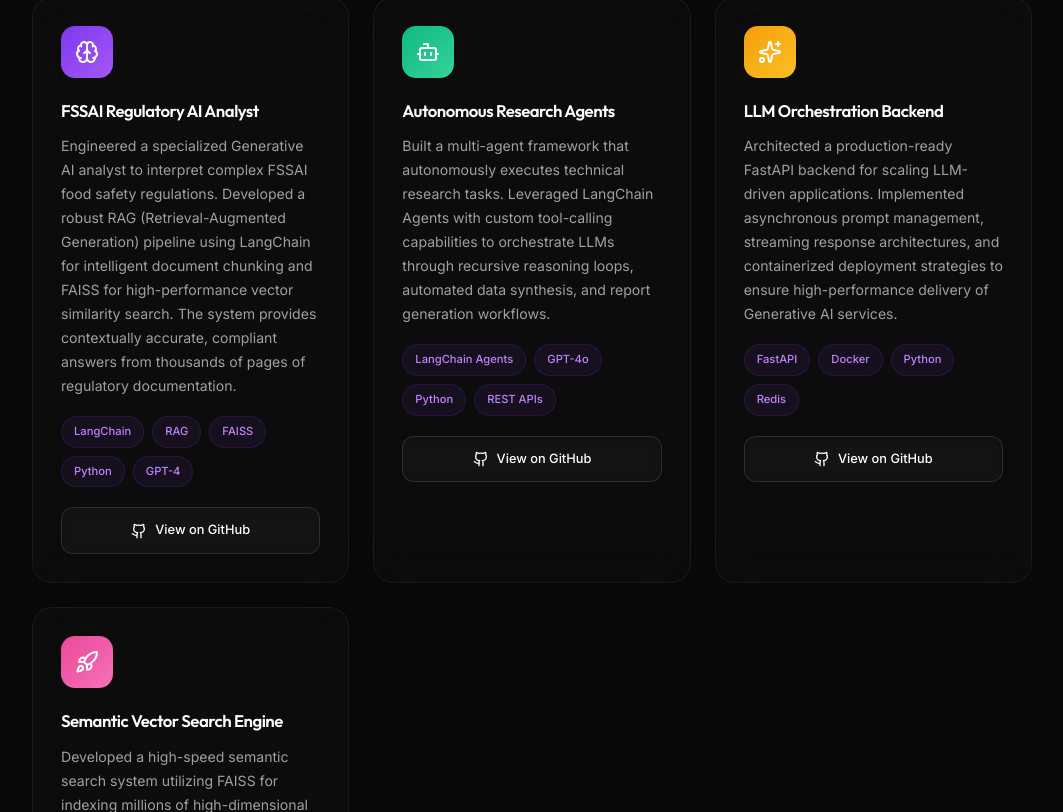
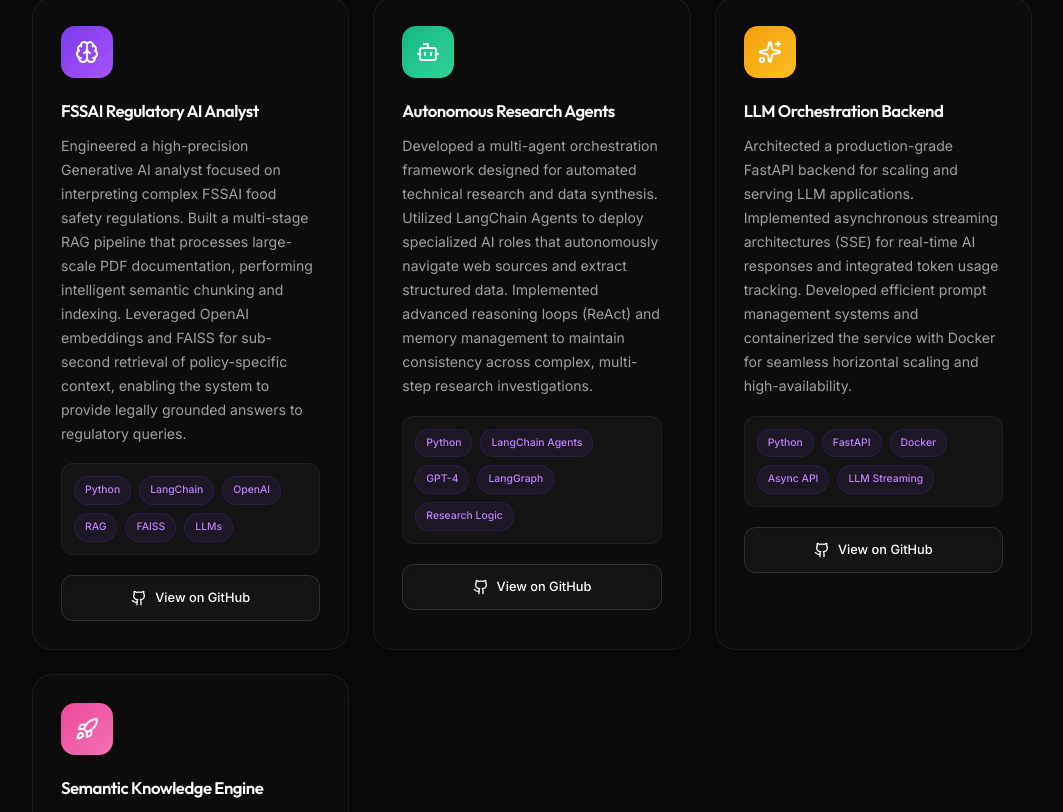
Before and after one commit to manish860200/portfolio, a React (Vite) app: page / in a window 1280 px wide. Shown: the part 2348-3160 px from the top of the page, without its empty margins (108-1171 px from the left). Built offline with nearby package versions, Linux system fonts and the light colour scheme.

Commit message:
Refine project details and tech stack horizontal box layout

```diff
--- a/src/components/SinglePagePortfolio.jsx
+++ b/src/components/SinglePagePortfolio.jsx
@@ -155,32 +155,32 @@ const SinglePagePortfolio = () => {
     const projects = [
         {
             title: 'FSSAI Regulatory AI Analyst',
-            tech: ['LangChain', 'RAG', 'FAISS', 'Python', 'GPT-4'],
-            description: 'Engineered a specialized Generative AI analyst to interpret complex FSSAI food safety regulations. Developed a robust RAG (Retrieval-Augmented Generation) pipeline using LangChain for intelligent document chunking and FAISS for high-performance vector similarity search. The system provides contextually accurate, compliant answers from thousands of pages of regulatory documentation.',
+            tech: ['Python', 'LangChain', 'OpenAI', 'RAG', 'FAISS', 'LLMs'],
+            description: 'Engineered a high-precision Generative AI analyst focused on interpreting complex FSSAI food safety regulations. Built a multi-stage RAG pipeline that processes large-scale PDF documentation, performing intelligent semantic chunking and indexing. Leveraged OpenAI embeddings and FAISS for sub-second retrieval of policy-specific context, enabling the system to provide legally grounded answers to regulatory queries.',
             icon: Brain,
             gradient: 'linear-gradient(135deg, #7c3aed 0%, #a855f7 100%)',
             github: 'https://github.com/manish860200'
         },
         {
             title: 'Autonomous Research Agents',
-            tech: ['LangChain Agents', 'GPT-4o', 'Python', 'REST APIs'],
-            description: 'Built a multi-agent framework that autonomously executes technical research tasks. Leveraged LangChain Agents with custom tool-calling capabilities to orchestrate LLMs through recursive reasoning loops, automated data synthesis, and report generation workflows.',
+            tech: ['Python', 'LangChain Agents', 'GPT-4', 'LangGraph', 'Research Logic'],
+            description: 'Developed a multi-agent orchestration framework designed for automated technical research and data synthesis. Utilized LangChain Agents to deploy specialized AI roles that autonomously navigate web sources and extract structured data. Implemented advanced reasoning loops (ReAct) and memory management to maintain consistency across complex, multi-step research investigations.',
             icon: Bot,
             gradient: 'linear-gradient(135deg, #10b981 0%, #34d399 100%)',
             github: 'https://github.com/manish860200'
         },
         {
             title: 'LLM Orchestration Backend',
-            tech: ['FastAPI', 'Docker', 'Python', 'Redis'],
-            description: 'Architected a production-ready FastAPI backend for scaling LLM-driven applications. Implemented asynchronous prompt management, streaming response architectures, and containerized deployment strategies to ensure high-performance delivery of Generative AI services.',
+            tech: ['Python', 'FastAPI', 'Docker', 'Async API', 'LLM Streaming'],
+            description: 'Architected a production-grade FastAPI backend for scaling and serving LLM applications. Implemented asynchronous streaming architectures (SSE) for real-time AI responses and integrated token usage tracking. Developed efficient prompt management systems and containerized the service with Docker for seamless horizontal scaling and high-availability.',
             icon: Sparkles,
             gradient: 'linear-gradient(135deg, #f59e0b 0%, #fbbf24 100%)',
             github: 'https://github.com/manish860200'
         },
         {
-            title: 'Semantic Vector Search Engine',
-            tech: ['FAISS', 'Vector Databases', 'Python', 'LLMs'],
-            description: 'Developed a high-speed semantic search system utilizing FAISS for indexing millions of high-dimensional embeddings. Focused on optimizing vector retrieval latency and implementing hybrid search strategies to enable instant, relevant information retrieval for AI applications.',
+            title: 'Semantic Knowledge Engine',
+            tech: ['Python', 'FAISS', 'Vector Store', 'Semantic Search', 'Embeddings'],
+            description: 'Built an advanced semantic knowledge engine implementing hybrid search strategies for high-dimensional data. Constructed a custom ingestion pipeline to transform unstructured text into optimized vector embeddings. Focused on fine-tuning recovery accuracy and reducing search latency through advanced indexing techniques in FAISS.',
             icon: Rocket,
             gradient: 'linear-gradient(135deg, #ec4899 0%, #f472b6 100%)',
             github: 'https://github.com/manish860200'
@@ -556,9 +556,18 @@ const SinglePagePortfolio = () => {
                                 </motion.div>
                                 <h3 style={{ fontSize: '1.05rem', fontWeight: '600', marginBottom: '10px' }}>{project.title}</h3>
                                 <p style={{ color: '#a0a0a0', marginBottom: '18px', lineHeight: '1.7', fontSize: '0.88rem' }}>{project.description}</p>
-                                <div style={{ display: 'flex', flexWrap: 'wrap', gap: '8px', marginBottom: '20px' }}>
+                                <div style={{
+                                    display: 'flex',
+                                    flexWrap: 'wrap',
+                                    gap: '8px',
+                                    marginBottom: '20px',
+                                    background: 'rgba(255, 255, 255, 0.03)',
+                                    padding: '12px',
+                                    borderRadius: '12px',
+                                    border: '1px solid rgba(255, 255, 255, 0.05)'
+                                }}>
                                     {project.tech.map((tech, i) => (
-                                        <motion.span key={i} className="badge" whileHover={{ scale: 1.1 }} style={{ fontSize: '0.7rem', padding: '6px 12px' }}>{tech}</motion.span>
+                                        <motion.span key={i} className="badge" whileHover={{ scale: 1.05 }} style={{ fontSize: '0.65rem', padding: '5px 10px', whiteSpace: 'nowrap' }}>{tech}</motion.span>
                                     ))}
                                 </div>
                                 <motion.a href={project.github} target="_blank" rel="noopener noreferrer" className="btn-secondary ripple"
```
